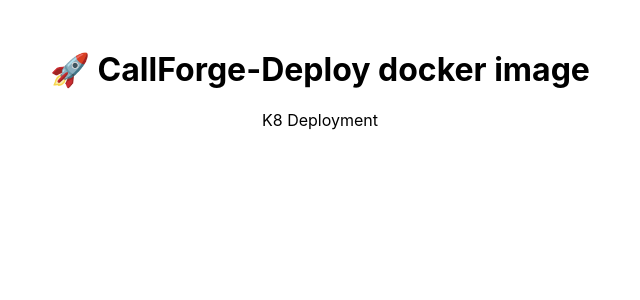
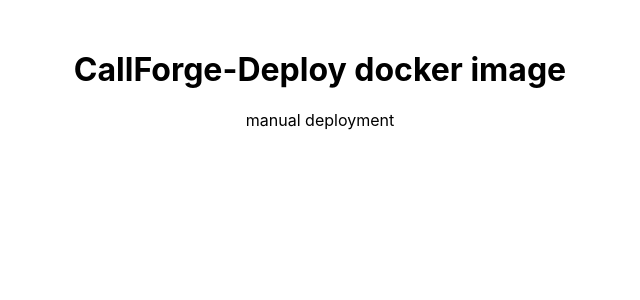
Before and after one commit to adenali20/callforge-frontend, a React (Create React App) app: page / in a window 1280 px wide. Shown: the top 300 px of the page, without its empty margins (320-960 px from the left). Built offline with nearby package versions, Linux system fonts and the light colour scheme.

Commit message:
re move image test

```diff
--- a/src/App.js
+++ b/src/App.js
@@ -1,8 +1,8 @@
 function App() {
   return (
     <div style={{ textAlign: "center", marginTop: "50px" }}>
-      <h1>🚀 CallForge-Deploy docker image</h1>
-      <p>K8 Deployment</p>
+      <h1>CallForge-Deploy docker image</h1>
+      <p>manual deployment</p>
     </div>
   );
 }
```
